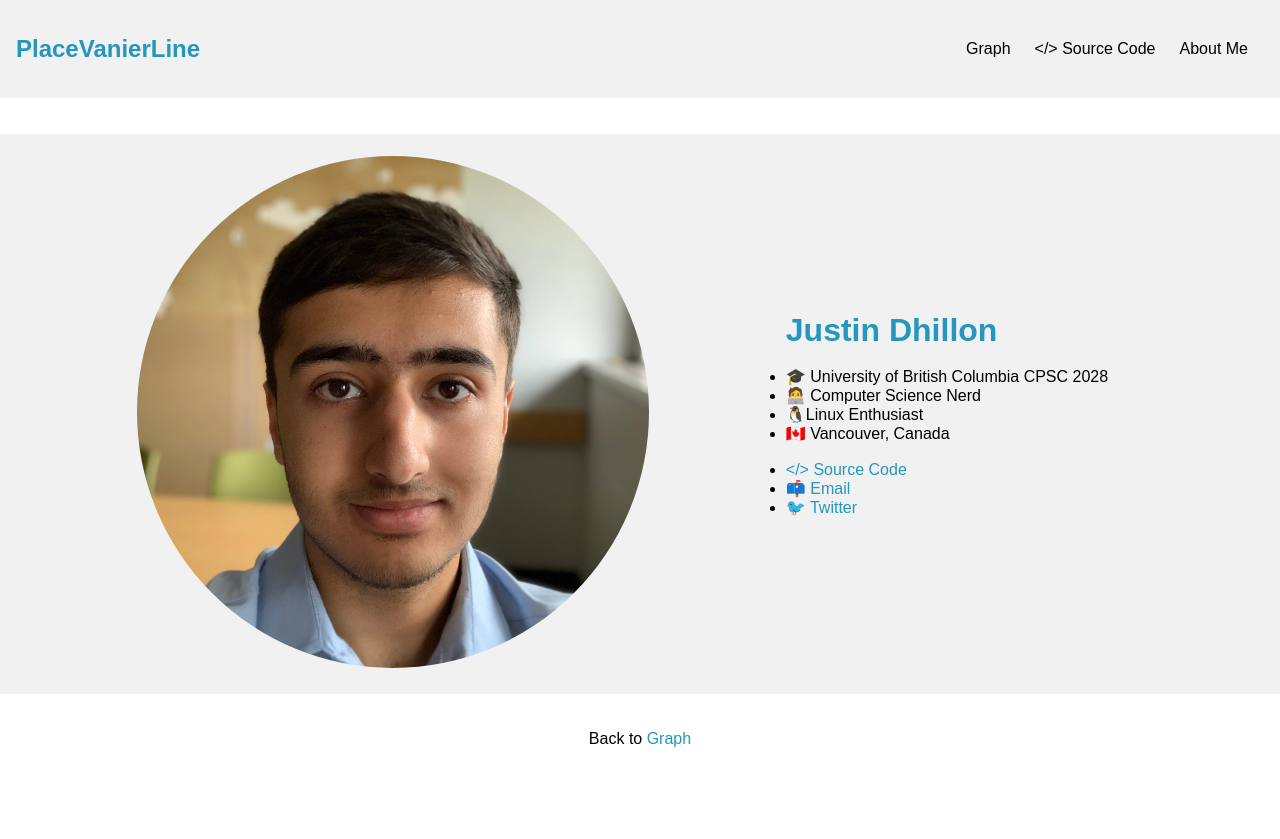
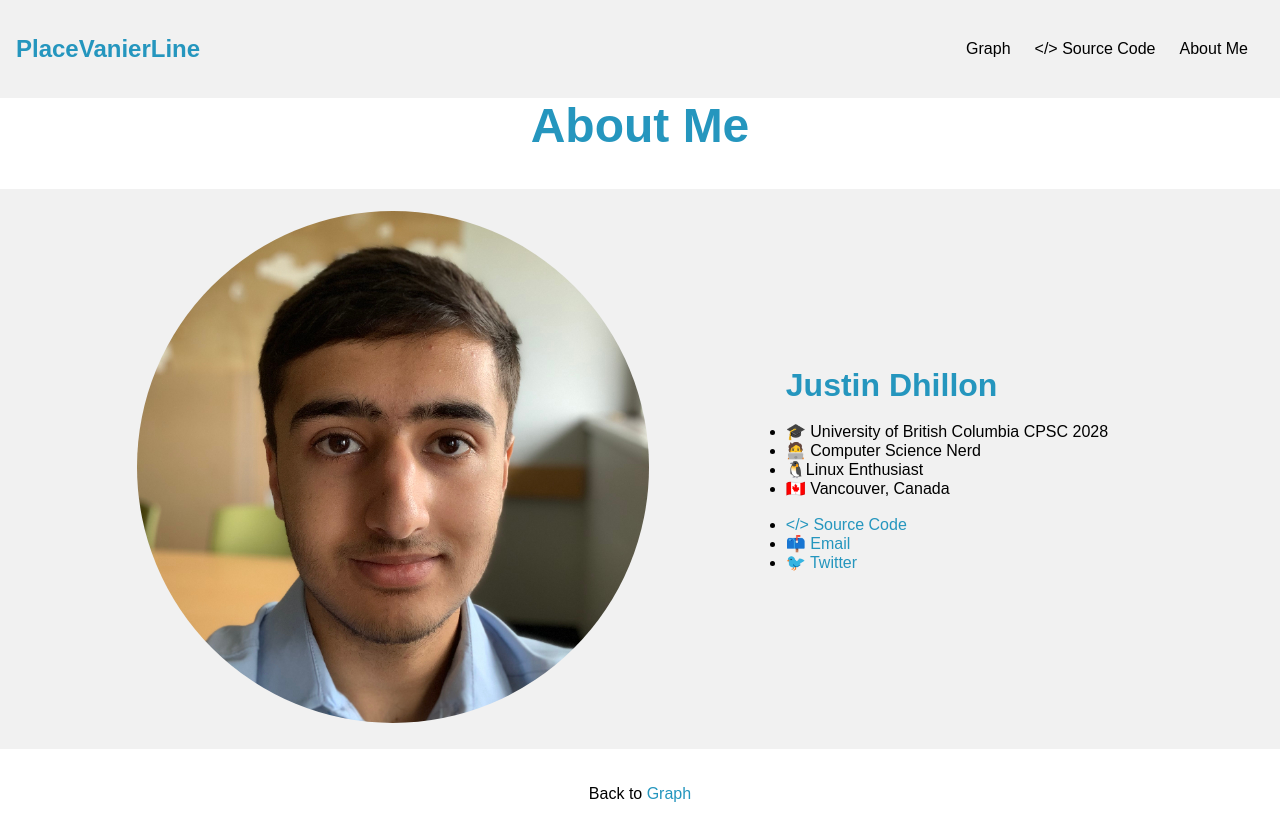
Before and after one commit to justindhillon/place-vanier-line, a Next.js app: page /about-me in a window 1280 px wide. Before the commit the page ends 800 px from the top, so only its background shows below. Built offline with nearby package versions, Linux system fonts and the light colour scheme.

Commit message:
modified:   components/about-me.js

```diff
--- a/components/about-me.js
+++ b/components/about-me.js
@@ -4,6 +4,7 @@ import Image from 'next/image';
 export default function AboutMe() {
     return (
         <div>
+            <h1 style={{fontSize: "3em", textAlign: 'center', color: "#2596be"}}>About Me</h1>
             <br /><br />
             <table style={{background:"#f1f1f1"}} class="about-me">
                 <br />
```
